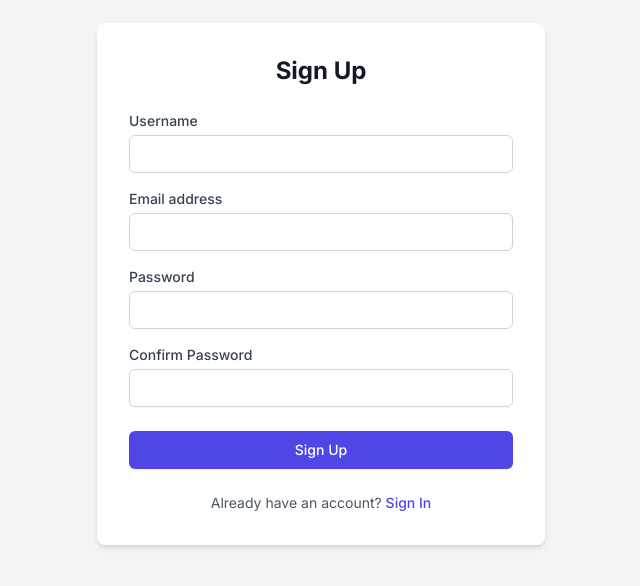
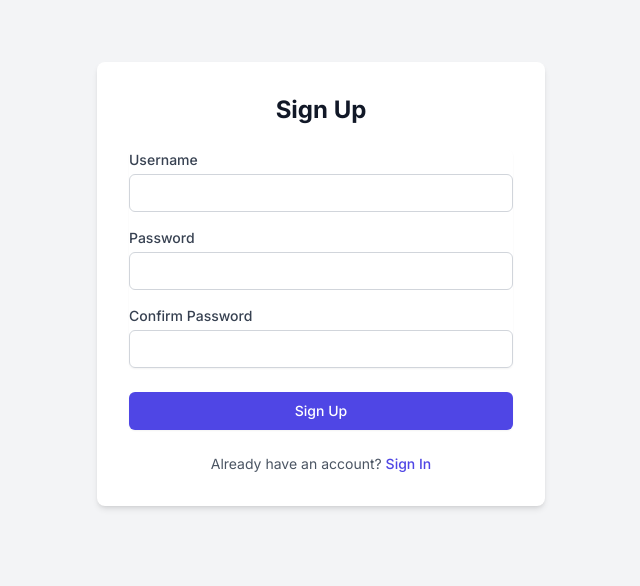
Before and after one commit to Tai-Chi-Bui/benchmark-microservices, a Next.js app in the folder host-client/: page /sign-up in a window 1280 px wide. Shown: the part 116-702 px from the top of the page, without its empty margins (319-959 px from the left). Built offline with nearby package versions, Linux system fonts and the light colour scheme.

Commit message:
Finish resister page

```diff
--- a/host-client/src/app/(auth)/sign-in/page.tsx
+++ b/host-client/src/app/(auth)/sign-in/page.tsx
@@ -9,14 +9,14 @@ const SignIn = () => {
         <form className="mt-8 space-y-6">
           <div className="rounded-md shadow-sm">
             <div className="mb-4">
-              <label htmlFor="email" className="block text-sm font-medium text-gray-700">
-                Email address
+              <label htmlFor="username" className="block text-sm font-medium text-gray-700">
+                Username
               </label>
               <input
-                id="email"
-                name="email"
-                type="email"
-                autoComplete="email"
+                id="username"
+                name="username"
+                type="username"
+                autoComplete="username"
                 required
                 className="w-full px-3 py-2 mt-1 border rounded-md border-gray-300 focus:outline-none focus:ring-indigo-500 focus:border-indigo-500 sm:text-sm"
               />
--- a/host-client/src/app/(auth)/sign-up/page.tsx
+++ b/host-client/src/app/(auth)/sign-up/page.tsx
@@ -1,11 +1,14 @@
-"use client"
+"use client";
 
-import React from 'react';
+import React, { useState } from 'react';
 import Link from 'next/link';
 import { useSignUp } from '@/app/_api/auth/signup'; // Import your custom hook
 
 const SignUp = () => {
   const mutation = useSignUp();
+  const [showModal, setShowModal] = useState(false);
+  const [modalMessage, setModalMessage] = useState('');
+  const [isError, setIsError] = useState(false); // New state to differentiate between success and error
 
   const handleSubmit = (event: React.FormEvent) => {
     event.preventDefault();
@@ -13,12 +16,16 @@ const SignUp = () => {
 
     mutation.mutate(formData, {
       onError: (error: Error) => {
-        // Handle the error at the component level
-        alert(`Error: ${error.message}`);
+        // Set error message and show modal
+        setModalMessage(`Error: ${error.message}`);
+        setIsError(true);
+        setShowModal(true);
       },
       onSuccess: (data) => {
-        // Handle successful sign-up
-        alert(data.message);
+        // Set success message and show modal
+        setModalMessage(data.message ?? "Account created successfully!");
+        setIsError(false);
+        setShowModal(true);
       },
     });
   };
@@ -37,19 +44,6 @@ const SignUp = () => {
                 id="username"
                 name="username"
                 type="text"
-                required
-                className="w-full px-3 py-2 mt-1 border rounded-md border-gray-300 focus:outline-none focus:ring-indigo-500 focus:border-indigo-500 sm:text-sm"
-              />
-            </div>
-            <div className="mb-4">
-              <label htmlFor="email" className="block text-sm font-medium text-gray-700">
-                Email address
-              </label>
-              <input
-                id="email"
-                name="email"
-                type="email"
-                autoComplete="email"
                 required
                 className="w-full px-3 py-2 mt-1 border rounded-md border-gray-300 focus:outline-none focus:ring-indigo-500 focus:border-indigo-500 sm:text-sm"
               />
@@ -99,6 +93,31 @@ const SignUp = () => {
           </div>
         </form>
       </div>
+
+      {showModal && (
+        <div className="fixed inset-0 z-50 flex items-center justify-center bg-black bg-opacity-50">
+          <div className="bg-white p-6 rounded-lg shadow-lg">
+            <h3 className={`text-2xl font-medium mb-8 ${isError ? 'text-red-600' : 'text-blue-900'}`}>
+              {modalMessage}
+            </h3>
+            <div className='w-full flex justify-end gap-2'>
+              {!isError && (
+                <Link href="/sign-in">
+                  <button className="p-2 text-xs font-medium text-white bg-indigo-600 rounded-md hover:bg-indigo-700 focus:outline-none focus:ring-2 focus:ring-indigo-500">
+                    Go to Sign In
+                  </button>
+                </Link>
+              )}
+              <button
+                onClick={() => setShowModal(false)}
+                className="p-2 text-xs font-medium text-gray-700 bg-gray-200 rounded-md hover:bg-gray-300 focus:outline-none focus:ring-2 focus:ring-gray-500"
+              >
+                Close
+              </button>
+            </div>
+          </div>
+        </div>
+      )}
     </div>
   );
 };
--- a/host-client/src/app/_api/auth/signup.ts
+++ b/host-client/src/app/_api/auth/signup.ts
@@ -3,9 +3,18 @@ import { endpoints } from '../endpoints';
 import { z } from 'zod';
 import { apiFetch } from '../apiClient';
 
-// Define schema for email validation
+// Define schema for username and password validation
 const schema = z.object({
-  email: z.string().email('Invalid Email format'),
+  username: z.string().min(2, 'Username must be at least 2 characters long'),
+  password: z
+    .string()
+    .min(2, 'Password must be at least 2 characters long')
+    .max(64, 'Password must be no more than 64 characters long')
+    // Uncomment the lines below if you want to enforce stronger password rules
+    // .regex(/[A-Z]/, 'Password must contain at least one uppercase letter')
+    // .regex(/[a-z]/, 'Password must contain at least one lowercase letter')
+    // .regex(/[0-9]/, 'Password must contain at least one number')
+    // .regex(/[\W_]/, 'Password must contain at least one special character'),
 });
 
 // Define the response and error types
@@ -14,12 +23,11 @@ type SignUpResponse = { message: string };
 // Define the function for sign-up logic
 const signUpHandler = async (formData: FormData): Promise<SignUpResponse> => {
   const username = formData.get('username') as string;
-  const email = formData.get('email') as string;
   const password = formData.get('password') as string;
   const confirmPassword = formData.get('confirm-password') as string;
 
-  // Validate email
-  const validatedFields = schema.safeParse({ email });
+  // Validate fields
+  const validatedFields = schema.safeParse({ username, password });
 
   if (!validatedFields.success) {
     const errors = validatedFields.error.flatten().fieldErrors;
@@ -27,14 +35,16 @@ const signUpHandler = async (formData: FormData): Promise<SignUpResponse> => {
     throw new Error(errorMessage || 'Validation failed');
   }
 
-  // Validate password
+  // Validate password match
   if (password !== confirmPassword) {
     throw new Error('Passwords do not match!');
   }
 
+  // Ensure the body is in JSON format or as expected by your API
   return apiFetch<SignUpResponse>(endpoints.auth.signUp, {
     method: 'POST',
-    body: { username, email, password },
+    headers: { 'Content-Type': 'application/json' }, // Ensure headers are set if needed
+    body: { username, password }
   });
 };
 
```
Also changed, not shown: 1 other file (tests, documents, lock files or other folders).
